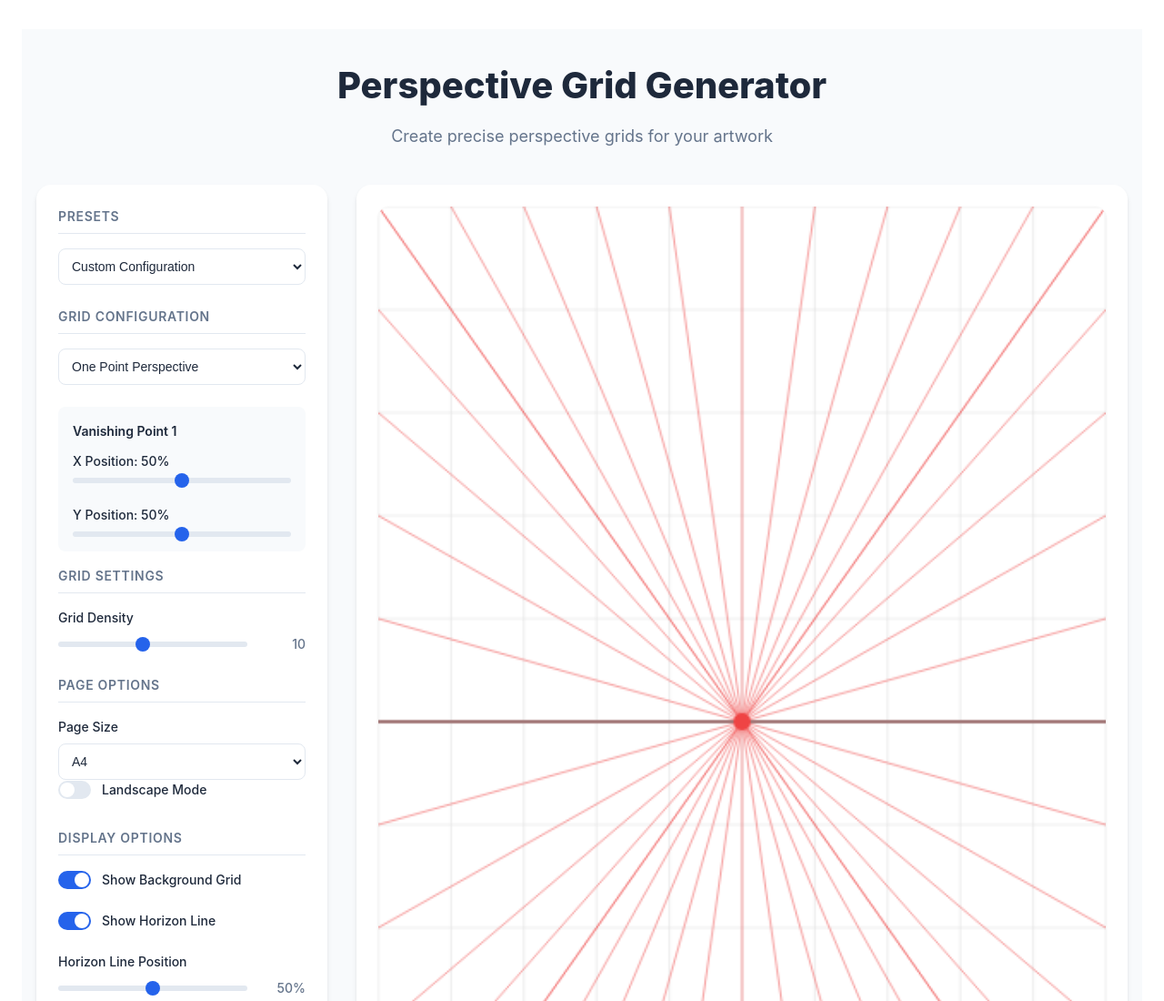
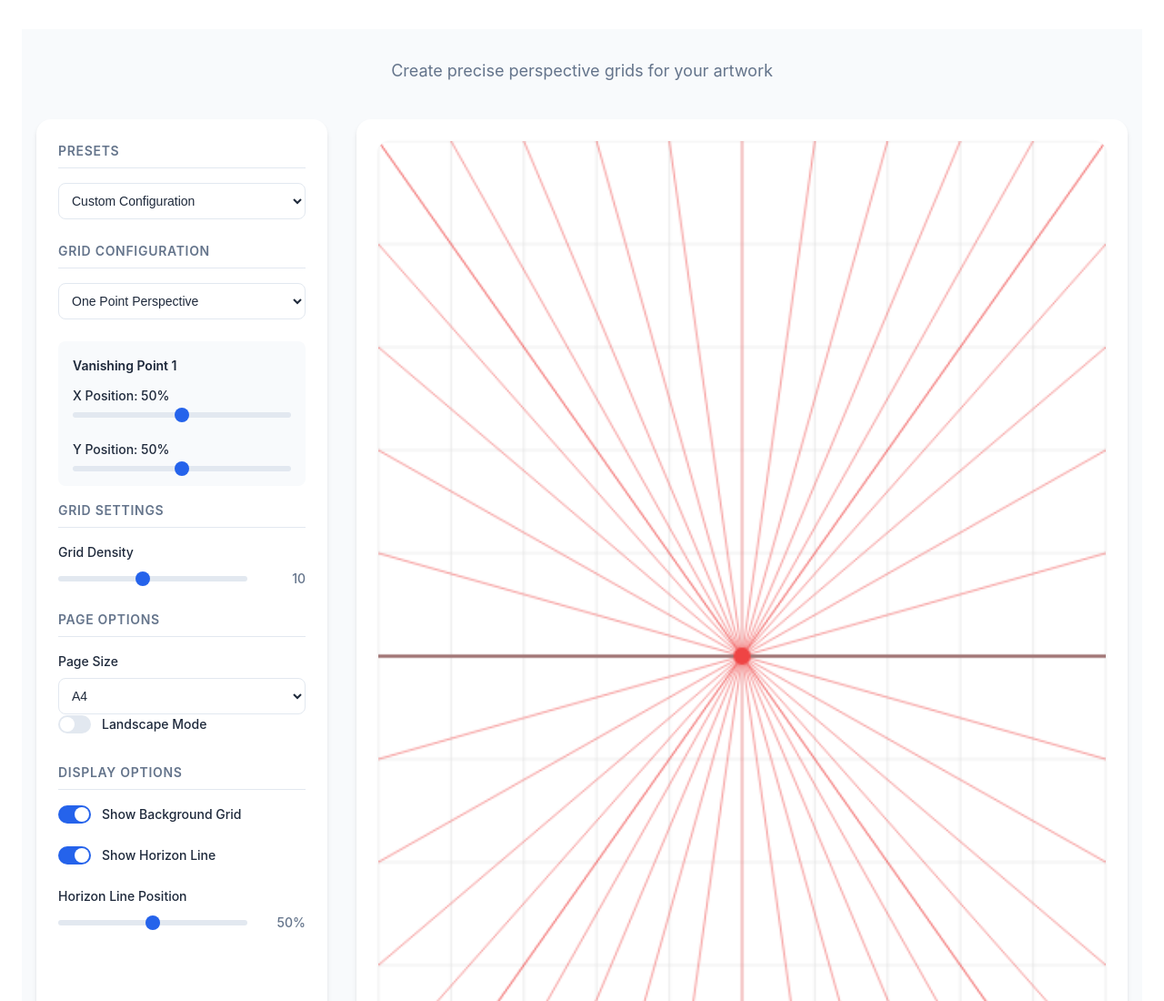
Before and after one commit to luludrehmer/perspective-grid-generator, a plain HTML site: page index.html in a window 1280 px wide. Shown: the top 1100 px of the page at 91% size. Drawn offline with Linux system fonts and the light colour scheme.

Commit message:
Update index.html

```diff
--- a/index.html
+++ b/index.html
@@ -314,7 +314,6 @@
 <body>
     <div id="perspective-grid-generator-container">
         <header class="pgc-header">
-            <h1>Perspective Grid Generator</h1>
             <p>Create precise perspective grids for your artwork</p>
         </header>
 
```
